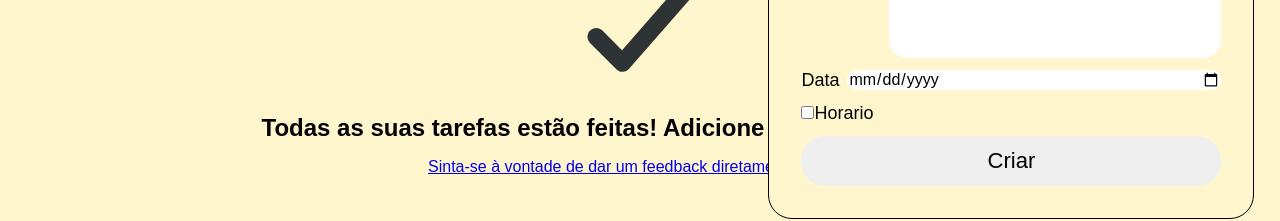
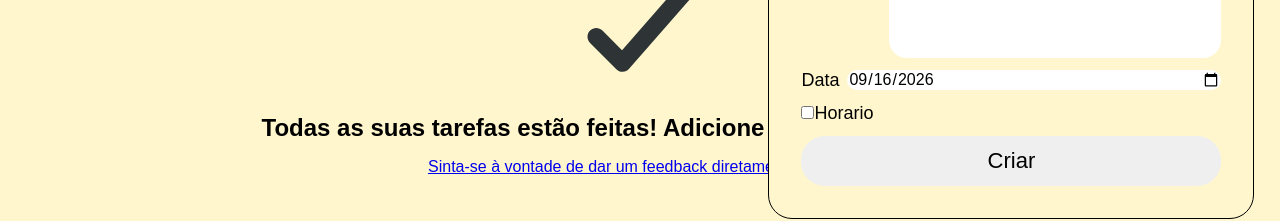
Before and after one commit to ryanhenrqq/ToDoTasks-Ts, a React (Vite) app: page / in a window 1280 px wide. Both pictures are taken after a click on the button 1239 px from the left and 36 px from the top of the page. Shown: the part 245-466 px from the top of the page. Built offline with nearby package versions, Linux system fonts and the light colour scheme.

Commit message:
feat: automatic internet date and time picker

```diff
--- a/src/components/creator/notecreator.tsx
+++ b/src/components/creator/notecreator.tsx
@@ -1,4 +1,4 @@
-import { useState } from 'react'
+import { useEffect, useState } from 'react'
 
 import './notecreator.css'
 import type { NoteCreatorProps, Note, NoteTimeProps } from '../../types/types'
@@ -7,7 +7,17 @@ export function CreateTask({onChange}: NoteCreatorProps) {
   // Handler pra definir o horario, se assim preferir o usuario
   const [timeView, setTimeView] = useState<boolean>(false)
   const handleTimeView = () => {
-    !timeView ? setTimeView(true) : setTimeView(false)
+    if (!timeView) {
+      const actualDate: Date = new Date()
+      const hour = actualDate.getHours()
+      const min = actualDate.getMinutes()
+      const locHour = `${hour}:${min}`
+      setNoteTime(locHour)
+      setTimeView(true)
+    } else {
+      setNoteTime('')
+      setTimeView(false)
+    }
   }
   const [noteTitle, setNoteTitle] = useState('')
   const [noteDesc, setNoteDesc] = useState('')
@@ -34,6 +44,18 @@ export function CreateTask({onChange}: NoteCreatorProps) {
     setNoteTime('')
     onChange([...noteList, newNote])
   }
+
+  useEffect(() => {
+    const actualDate: Date = new Date()
+    const y = actualDate.getFullYear()
+    const m = String(actualDate.getMonth() + 1).padStart(2, '0')
+    const d = String(actualDate.getDate()).padStart(2, '0')
+
+    const locDate = `${y}-${m}-${d}`
+
+    console.log(locDate)
+    setNoteDate(locDate)
+  }, [timeView])
   return (
     <>
       <div className="create-pop" id="create-pop">
```
